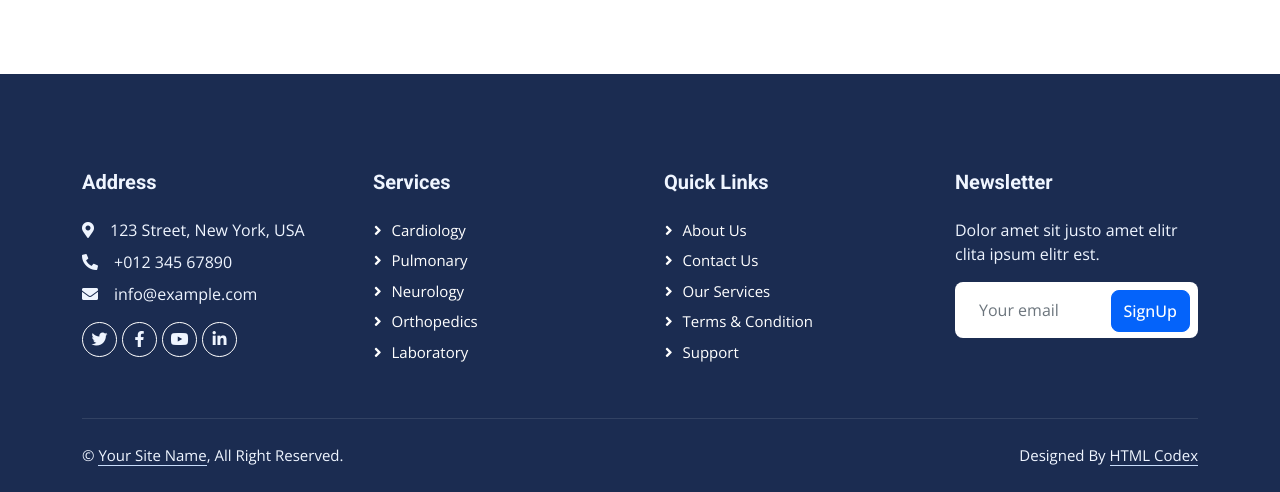
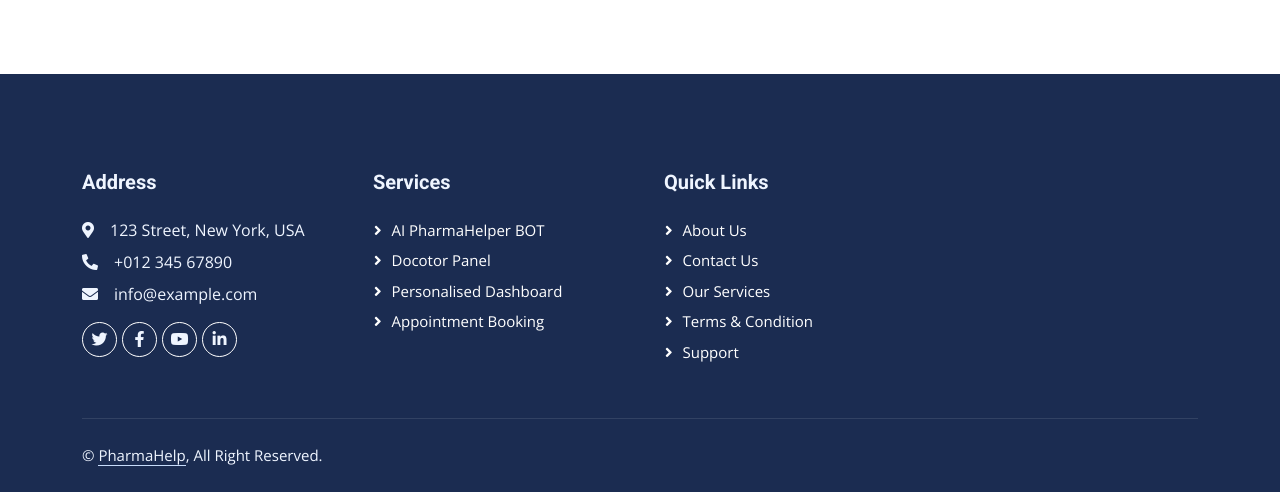
Before and after one commit to Shivam-03-02/PharmaHelp, a plain HTML site: page contact.html in a window 1280 px wide. Shown: the part 1410-1902 px from the top of the page. Drawn offline with nearby package versions, Linux system fonts and the light colour scheme.

Commit message:
Update#01 contact.html

```diff
--- a/contact.html
+++ b/contact.html
@@ -166,6 +166,7 @@
     <!-- Contact End -->
 
 
+
 <!-- Footer Start -->
 <div class="container-fluid bg-dark text-light footer mt-5 pt-5 wow fadeIn" data-wow-delay="0.1s">
     <div class="container py-5">
@@ -184,11 +185,11 @@
             </div>
             <div class="col-lg-3 col-md-6">
                 <h5 class="text-light mb-4">Services</h5>
-                    <a class="btn btn-link" href="">Cardiology</a>
-                    <a class="btn btn-link" href="">Pulmonary</a>
-                    <a class="btn btn-link" href="">Neurology</a>
-                    <a class="btn btn-link" href="">Orthopedics</a>
-                    <a class="btn btn-link" href="">Laboratory</a>
+                <a class="btn btn-link" href="">AI PharmaHelper BOT</a>
+                <a class="btn btn-link" href="">Docotor Panel</a>
+                <a class="btn btn-link" href="">Personalised Dashboard</a>
+                <a class="btn btn-link" href="">Appointment Booking</a>
+
             </div>
             <div class="col-lg-3 col-md-6">
                 <h5 class="text-light mb-4">Quick Links</h5>
@@ -198,26 +199,16 @@
                 <a class="btn btn-link" href="">Terms & Condition</a>
                 <a class="btn btn-link" href="">Support</a>
             </div>
-                <div class="col-lg-3 col-md-6">
-                    <h5 class="text-light mb-4">Newsletter</h5>
-                    <p>Dolor amet sit justo amet elitr clita ipsum elitr est.</p>
-                    <div class="position-relative mx-auto" style="max-width: 400px;">
-                        <input class="form-control border-0 w-100 py-3 ps-4 pe-5" type="text" placeholder="Your email">
-                        <button type="button" class="btn btn-primary py-2 position-absolute top-0 end-0 mt-2 me-2">SignUp</button>
-                    </div>
-                </div>
+
         </div>
     </div>
     <div class="container">
         <div class="copyright">
             <div class="row">
                 <div class="col-md-6 text-center text-md-start mb-3 mb-md-0">
-                        &copy; <a class="border-bottom" href="#">Your Site Name</a>, All Right Reserved.
+                    &copy; <a class="border-bottom" href="#">PharmaHelp</a>, All Right Reserved.
                 </div>
-                    <div class="col-md-6 text-center text-md-end">
-                        <!--/*** This template is free as long as you keep the footer author’s credit link/attribution link/backlink. If you'd like to use the template without the footer author’s credit link/attribution link/backlink, you can purchase the Credit Removal License from "https://htmlcodex.com/credit-removal". Thank you for your support. ***/-->
-                        Designed By <a class="border-bottom" href="https://htmlcodex.com">HTML Codex</a>
-                    </div>
+
             </div>
         </div>
     </div>
```
Lines whose indentation alone changed are shown as unchanged.
